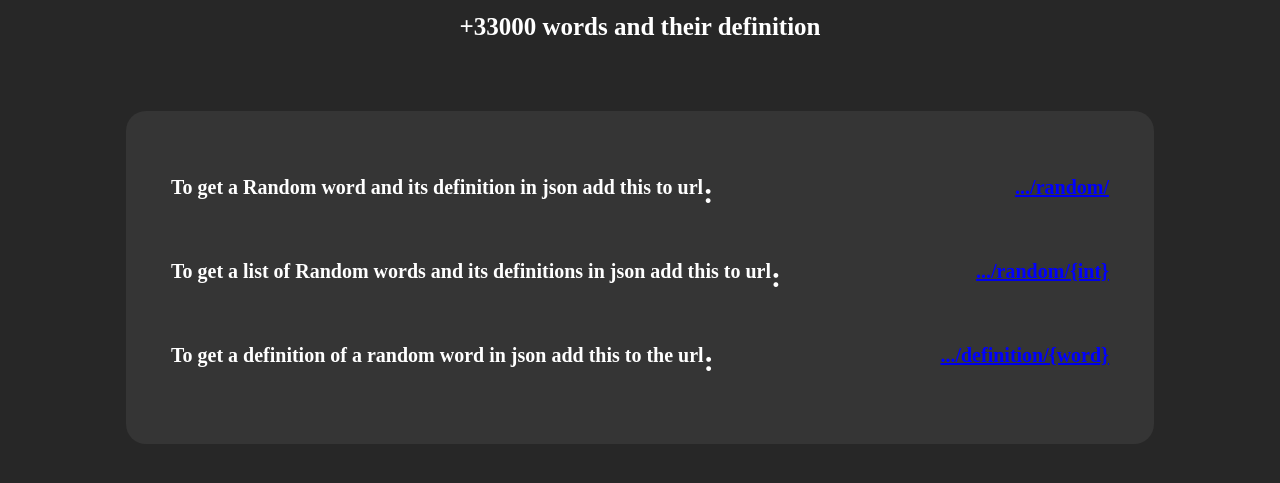
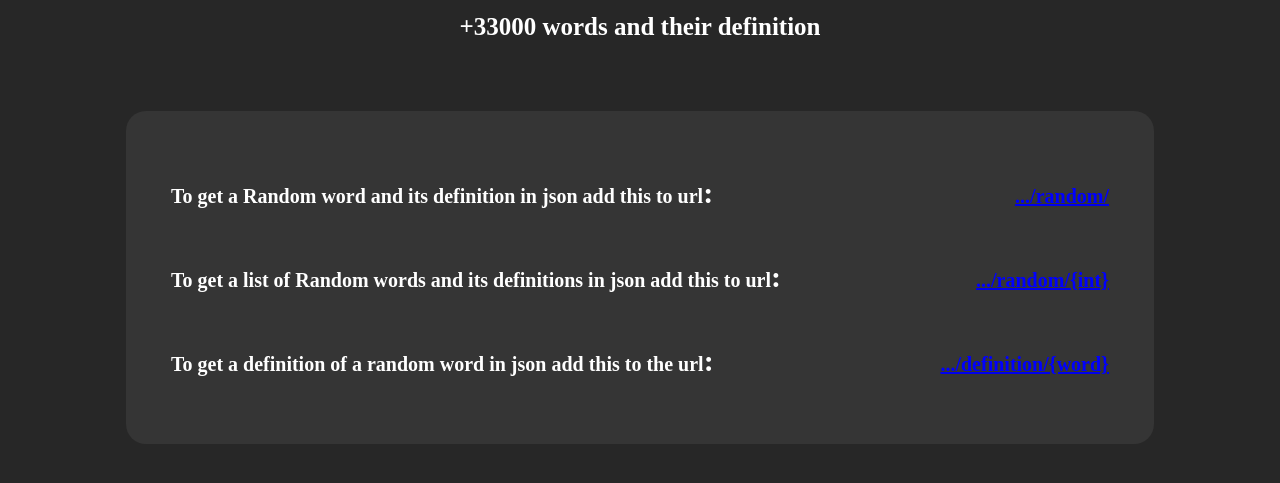
Before and after one commit to v1mbi/random_word_api, a Django app: page / in a window 1280 px wide. Shown: the part 152-635 px from the top of the page. Run offline with Django 5.2, Linux system fonts and the light colour scheme.

Commit message:
html again

```diff
--- a/api/templates/api/index.html
+++ b/api/templates/api/index.html
@@ -25,7 +25,7 @@
 
 
     <div style="padding: 40px; margin: auto; border-radius: 20px; background-color: rgb(53, 53, 53);width: 75%;margin-top: 70px;">
-      <div style="display: flex; padding: 5px;">
+      <div style="display: flex; padding: 5px; align-items: baseline;">
         <h3 style="font-size: 20px; color: white;">
           To get a Random word and its definition in json add this to url
         </h3>
@@ -36,7 +36,7 @@
           </h3></a
         >
       </div>
-      <div style="display: flex; padding: 5px; ">
+      <div style="display: flex; padding: 5px; align-items: baseline;">
         <h3 style="font-size: 20px; color: white;">
           To get a list of Random words and its definitions in json add this to
           url
@@ -49,7 +49,7 @@
         >
       </div>
 
-      <div style="display: flex; padding: 5px; ">
+      <div style="display: flex; padding: 5px; align-items: baseline;">
         <h3 style="font-size: 20px; color: white;">
           To get a definition of a random word in json add this to the url
         </h3>
```
